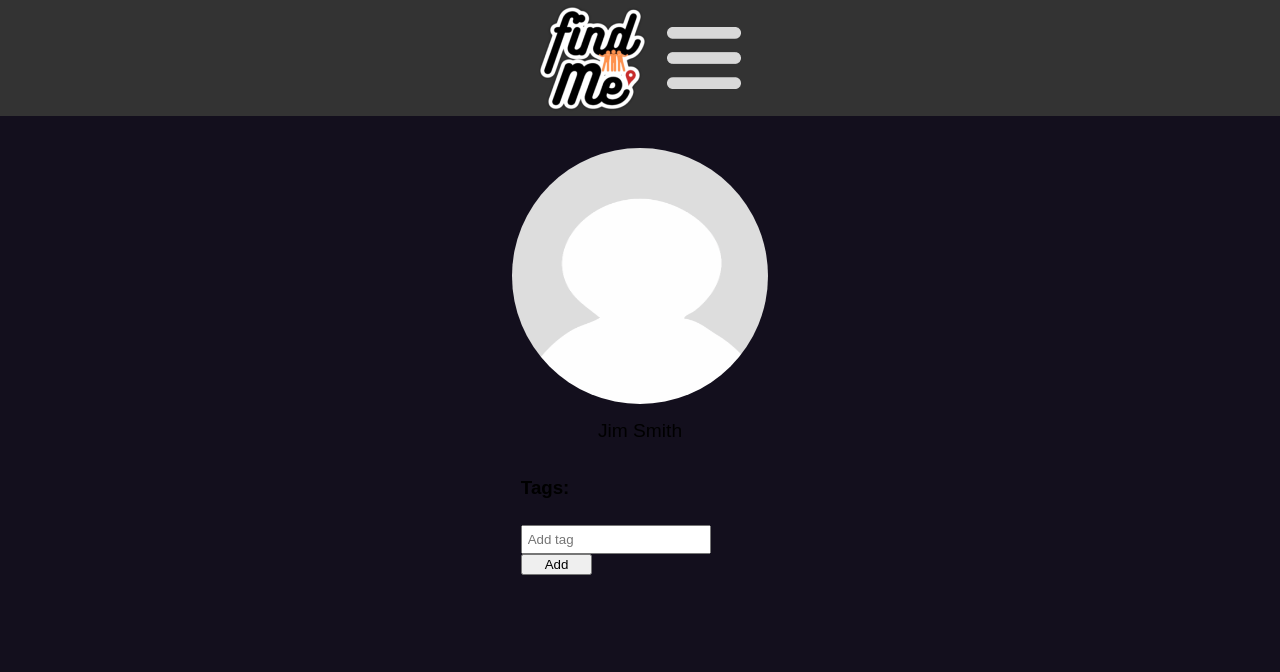
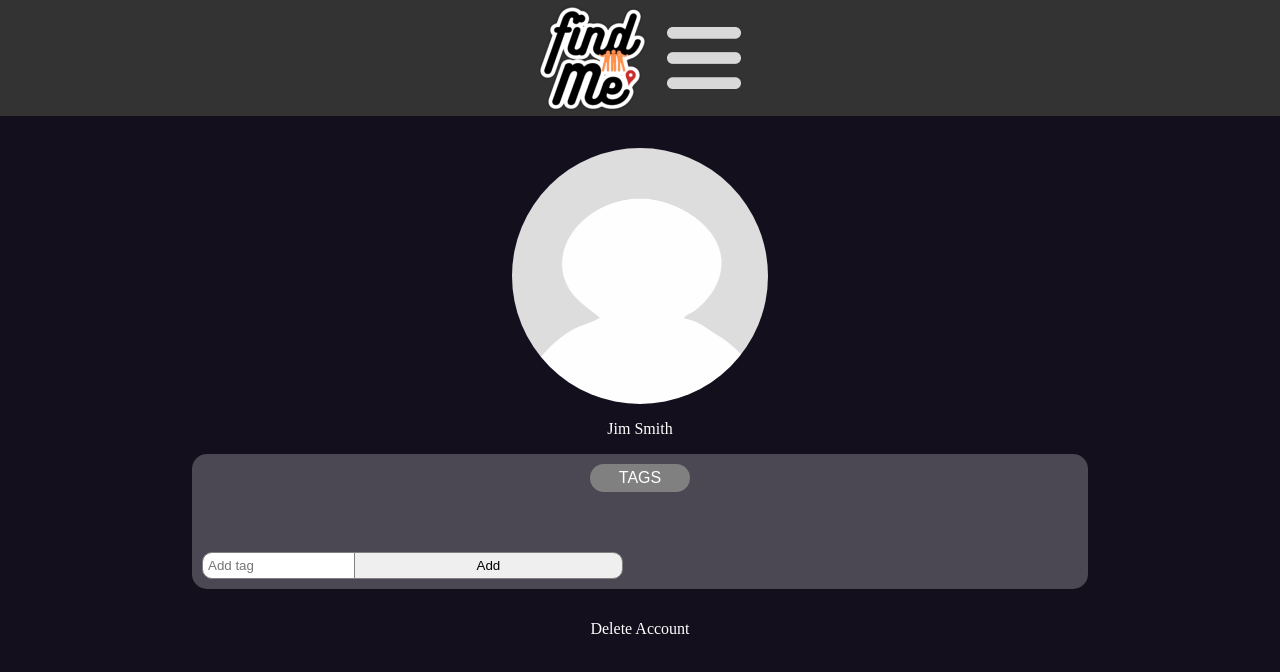
Before and after one commit to hacknc-24/findme, a React (Vite) app: page /profile in a window 1280 px wide. Shown: the top 672 px of the page. Built offline with nearby package versions, Linux system fonts and the light colour scheme.

Commit message:
update profile tags css

```diff
--- a/src/Pages/Profile/ProfileSection.css
+++ b/src/Pages/Profile/ProfileSection.css
@@ -14,5 +14,12 @@
 
 .username {
     margin-top: 1rem;
-    font-size: 1.2rem;
+    /* font-size: 1.2rem; */
+    /* color: #fff; */
+    color: var(--Schemes-On-Error, #FFF);
+    font-family: "Inknut Antiqua";
+    font-size: 16px;
+    font-style: normal;
+    font-weight: 400;
+    line-height: normal;
   }
--- a/src/Pages/Profile/ProfileSection.tsx
+++ b/src/Pages/Profile/ProfileSection.tsx
@@ -16,6 +16,16 @@ const ProfileSection:React.FC<ProfileSectionProps> = ({ username, profilePicture
       <img src={profilePicture} alt="Profile" className="profile-picture" />
       <span className="username">{username}</span>
       <Tags tags={tags} addTag={addTag} removeTag={removeTag} />
+      <a href="" style={{
+        marginTop: '31px',
+        color: "#FFF",
+        fontFamily: "Josefin Sans",
+        fontSize: "16px",
+        fontStyle: "normal",
+        fontWeight: "400",
+        lineHeight: "normal",
+        textDecoration: "none",
+      }}>Delete Account</a>
     </div>
   );
 };
--- a/src/Pages/Profile/Tags.css
+++ b/src/Pages/Profile/Tags.css
@@ -1,26 +1,68 @@
 .tags-section {
     margin-top: 1rem;
+    border-radius: 15px;
+    background: #ffffff3d;
+    width: 70vw;
   }
+
+  .tags-title {
+    width: 95px;
+    flex-shrink: 0;
+    text-align: center;
+    border-radius: 17px;
+    padding: 5px 25px;
+    width: 50px;
+    margin: 10px auto;
+    color: #FFF;
+    background-color: gray;
+
+  }
+
 
 .tags-list {
     display: flex;
     gap: 0.5rem;
     flex-wrap: wrap;
-  }
+    padding: 1rem;
+}
 
 .tag {
-    background-color: #f0f0f0;
-    padding: 0.5rem;
+    color: #FFF;
+    background-color: #333;
+    padding: 5px 10px;
     border-radius: 0.5rem;
     display: flex;
     align-items: center;
-  }
+}
+
+/* x button */
+.tag button {
+  color: #FFF;
+  border: none;
+  background-color: transparent;
+  padding: 5px;
+  font-family: var(--sds-typography-body-font-family);
+}
 
 .add-tag {
     margin-top: 0.5rem;
+    align-items: center;
+    display: flex;
   }
 
 .add-tag input {
-    padding: 0.3rem;
+    padding: 5px;
     margin-right: 0.5rem;
+    border-radius: 10px;
+    border: 1px solid gray;
+    margin: 10px;
   }
+
+  .add-tag button {
+    border-bottom-right-radius: 10px;
+    border-top-right-radius: 10px;
+    border: 1px solid gray;
+    padding: 5px;
+    left: -47px;
+    position: relative;
+  }
--- a/src/Pages/Profile/Tags.tsx
+++ b/src/Pages/Profile/Tags.tsx
@@ -5,8 +5,6 @@ interface TagsProps {
   tags: string[];
   addTag: (tag: string) => void;
   removeTag: (tag: string) => void;
-
-
 }
 
 const Tags: React.FC<TagsProps> = ({ tags , addTag, removeTag }) => {
@@ -19,11 +17,11 @@ const Tags: React.FC<TagsProps> = ({ tags , addTag, removeTag }) => {
 
   return (
     <div className="tags-section">
-      <h3>Tags:</h3>
+      <div className="tags-title">TAGS</div>
       <div className="tags-list">
         {tags.map(tag => (
           <div className="tag" key={tag}>
-            {tag} <button onClick={() => removeTag(tag)}>x</button>
+            {tag} <button onClick={() => removeTag(tag)}>X</button>
           </div>
         ))}
       </div>
```
